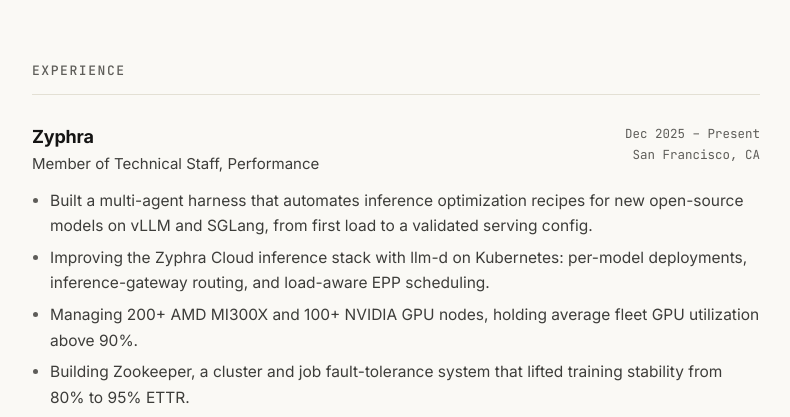
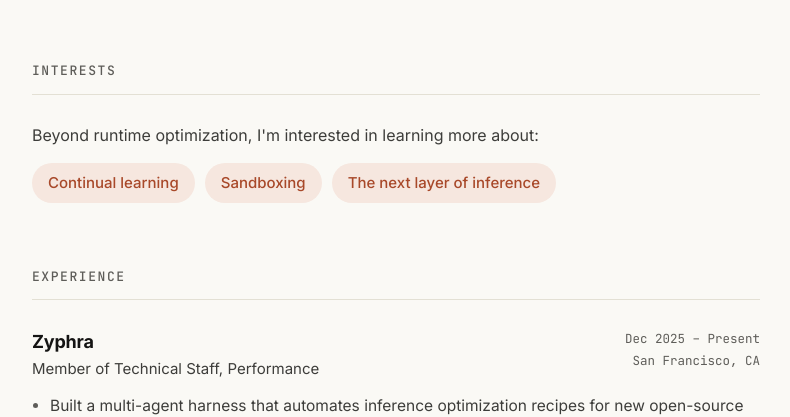
Before and after one commit to adot18/adot18.github.io, a plain HTML site: page index.html in a window 1280 px wide. Shown: the part 396-813 px from the top of the page, without its empty margins (244-1034 px from the left). Drawn offline with Linux system fonts and the light colour scheme.

Commit message:
Add interests section

```diff
--- a/content.js
+++ b/content.js
@@ -14,6 +14,16 @@ window.SITE = {
     linkedin: "https://www.linkedin.com/in/alex-ong/",
     github: "https://github.com/adot18",
     email: "ongalex888@gmail.com",
+  },
+
+  // Shown under the intro. Edit freely.
+  interests: {
+    intro: "Beyond runtime optimization, I'm interested in learning more about:",
+    items: [
+      "Continual learning",
+      "Sandboxing",
+      "The next layer of inference",
+    ],
   },
 
   experience: [
--- a/index.html
+++ b/index.html
@@ -41,6 +41,12 @@
       </nav>
     </header>
 
+    <section id="interests-section">
+      <h2 class="mono">Interests</h2>
+      <p class="interests-intro" id="interests-intro"></p>
+      <ul class="interests" id="interests"></ul>
+    </section>
+
     <section>
       <h2 class="mono">Experience</h2>
       <div id="experience" class="timeline"></div>
--- a/main.js
+++ b/main.js
@@ -29,6 +29,11 @@ if (S.links.email) {
 } else $("email-wrap").remove();
 $("footer").textContent = `© ${new Date().getFullYear()} ${S.name}`;
 
+if (S.interests && S.interests.items.length) {
+  $("interests-intro").textContent = S.interests.intro || "";
+  $("interests").innerHTML = S.interests.items.map((i) => `<li>${esc(i)}</li>`).join("");
+} else $("interests-section").remove();
+
 $("experience").innerHTML = S.experience.map((e) => `
   <article class="job">
     <div class="job-head">
--- a/style.css
+++ b/style.css
@@ -72,3 +72,8 @@ button.btn { font: inherit; font-weight: 500; font-size: 15px; color: inherit; c
 .menu a, .menu button { display: block; width: 100%; text-align: left; padding: 8px 10px; border-radius: 8px;
   font: 500 14px Inter, sans-serif; color: var(--text); background: none; border: 0; cursor: pointer; }
 .menu a:hover, .menu button:hover { background: var(--accent-soft); color: var(--accent); }
+
+.interests-intro { color: var(--muted); margin-bottom: 14px; }
+.interests { list-style: none; padding: 0; display: flex; flex-wrap: wrap; gap: 10px; }
+.interests li { padding: 8px 16px; border-radius: 999px; background: var(--accent-soft); color: var(--accent);
+  font-weight: 500; font-size: 15px; }
```
